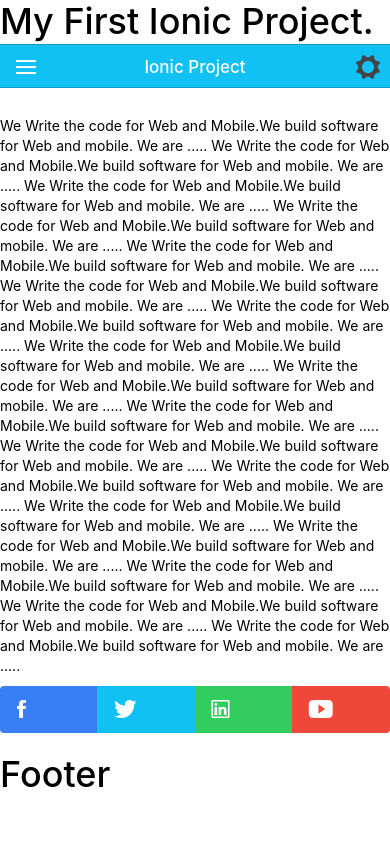
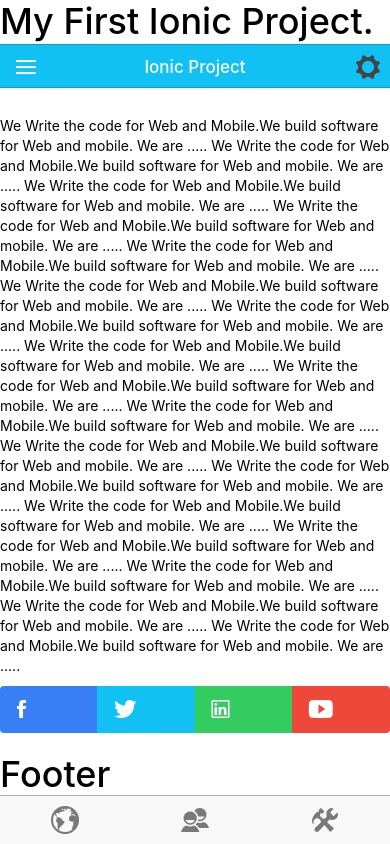
Before and after one commit to amritdeep/Leaning-Ionic, a website: page www/index.html in a window 390 px wide. Drawn offline with Linux system fonts and the light colour scheme; some packages are replaced by stand-ins of ours; files that its build step writes are made by us from their sources; files whose address does not match are found by name.

Commit message:
Added home, contact and setting icon

```diff
--- a/www/index.html
+++ b/www/index.html
@@ -63,6 +63,14 @@
           <button class="icon-left ion-social-youtube button button-assertive"></button>
         </div>
 
+        <div class="tabs">
+          <a class="tab-item"><i class="icon icon-left ion-earth"></i> Home</a>
+          <a class="tab-item"><i class="icon ion-android-contacts"></i> Contact Us</a>
+          <a class="tab-item"><i class="icon ion-settings"></i> Setting</a>
+        </div>
+
+
+
       </ion-content>
 
       <ion-footer-bar class="bar-positive">
```
